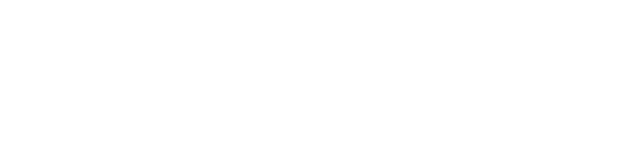
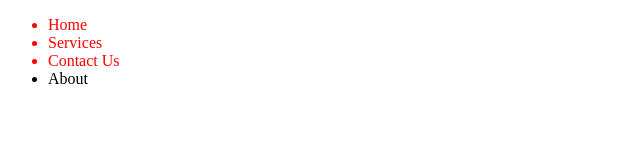
Before and after one commit to tfunk2/shortcuts-practice, a plain HTML site: page index.html in a window 1280 px wide. Shown: the whole page, without its empty margins (0-640 px from the left). Drawn offline with Linux system fonts and the light colour scheme.

Commit message:
added a list in the HTML file to demonstrate multi cursor functionality

```diff
--- a/index.html
+++ b/index.html
@@ -6,6 +6,11 @@
     <title>That Was Easy!</title>
 </head>
 <body>
-
+    <ul>
+        <li style="color: red" class="tab">Home</li>
+        <li style="color: red" class="tab">Services</li>
+        <li style="color: red" class="tab">Contact Us</li>
+        <li class="tab">About</li>
+    </ul>
 </body>
 </html>
```
